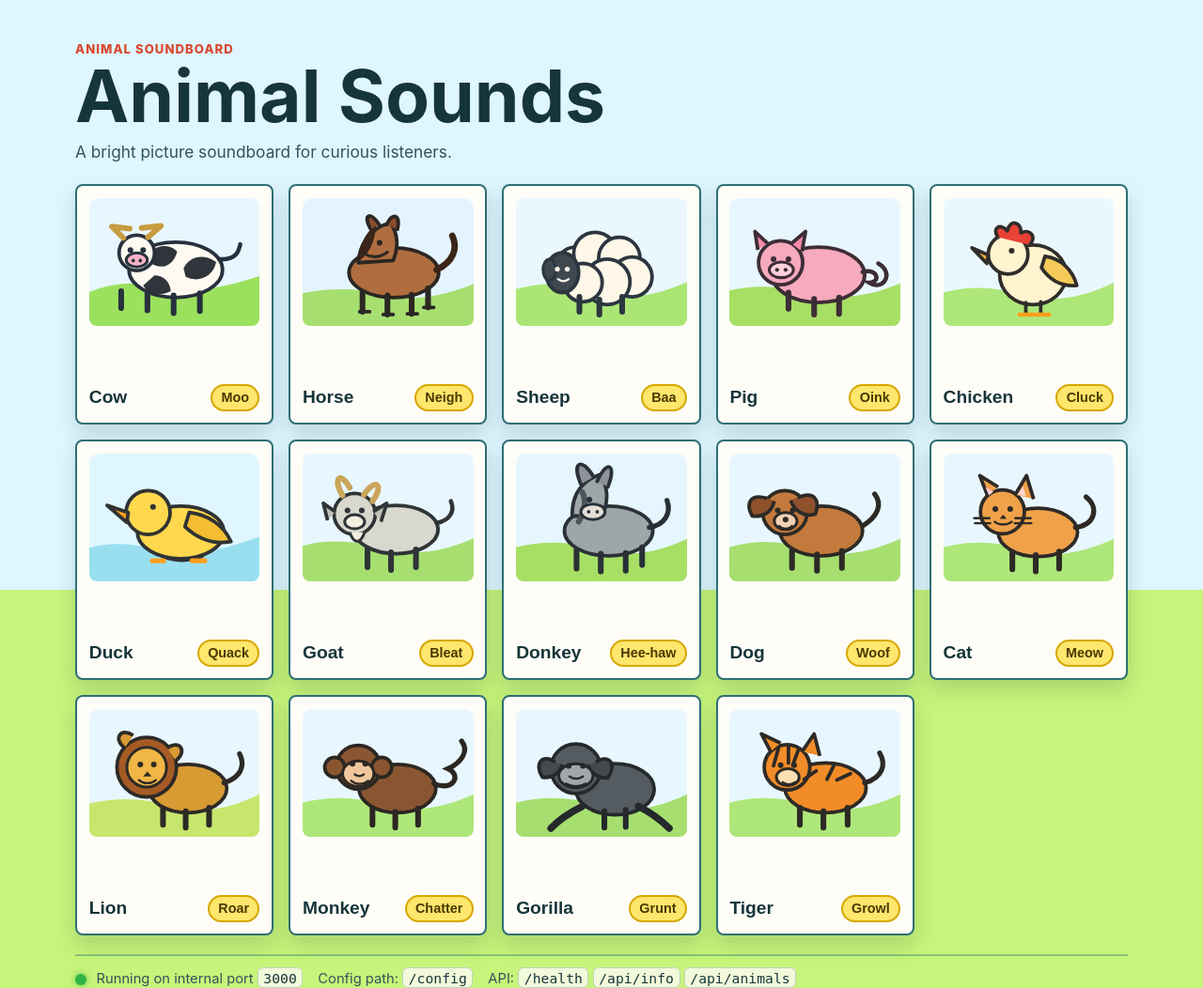
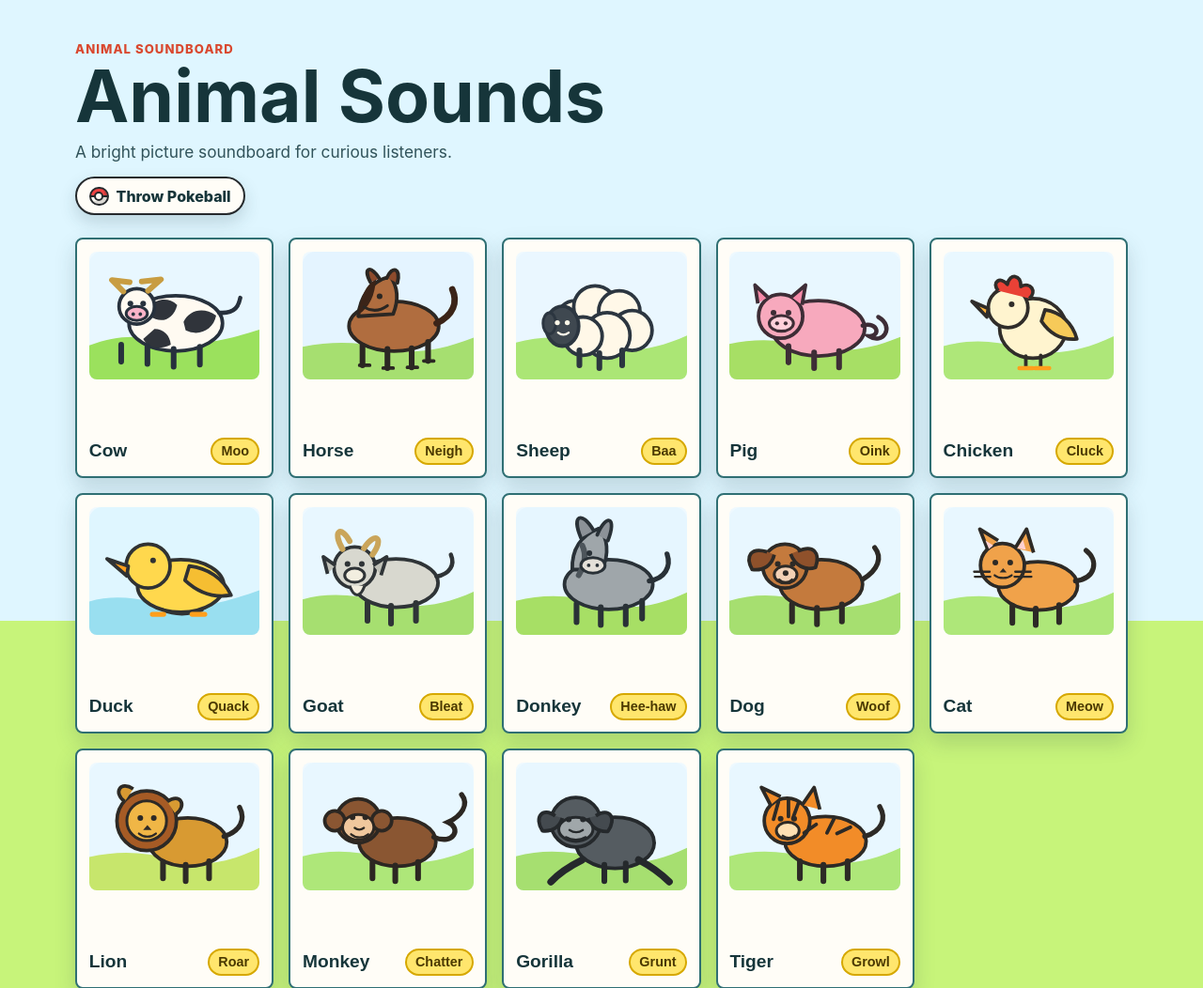
Before and after one commit to RAQ-Tech/animal-sounds, a Flask app: page / in a window 1280 px wide. Shown: the top 1052 px of the page at 94% size. Run offline with Flask 3, Linux system fonts and the light colour scheme.

Commit message:
Add Pokeball throw mode

```diff
--- a/app/static/app.js
+++ b/app/static/app.js
@@ -1,7 +1,11 @@
 (() => {
   const cards = Array.from(document.querySelectorAll(".animal-card"));
+  const throwToggle = document.getElementById("throw-mode-toggle");
+  const throwLayer = document.getElementById("pokeball-layer");
   const liveStatus = document.getElementById("sound-status");
   let audioContext = null;
+  let throwModeActive = false;
+  let throwAnimationTimer = null;
 
   function getAudioContext() {
     const AudioContextClass = window.AudioContext || window.webkitAudioContext;
@@ -14,6 +18,31 @@
     }
 
     return audioContext;
+  }
+
+  function setLiveStatus(message) {
+    if (liveStatus) {
+      liveStatus.textContent = message;
+    }
+  }
+
+  function setThrowMode(active) {
+    throwModeActive = active;
+
+    if (throwToggle) {
+      throwToggle.classList.toggle("is-armed", active);
+      throwToggle.setAttribute("aria-pressed", active ? "true" : "false");
+    }
+
+    setLiveStatus(
+      active
+        ? "Throw mode ready. Choose an animal to throw a Pokeball."
+        : "Throw mode off. Animal cards play sounds.",
+    );
+  }
+
+  function isActivationKey(event) {
+    return event.key === "Enter" || event.key === " " || event.key === "Space" || event.key === "Spacebar";
   }
 
   function createGain(context, start, duration, peak = 0.25, attack = 0.025, release = 0.08) {
@@ -227,15 +256,98 @@
     card.classList.add("is-playing");
     window.setTimeout(() => card.classList.remove("is-playing"), duration);
 
-    if (liveStatus) {
-      liveStatus.textContent = `${animalName} says ${soundLabel}.`;
+    setLiveStatus(`${animalName} says ${soundLabel}.`);
+  }
+
+  function clearThrowAnimation() {
+    if (throwAnimationTimer) {
+      window.clearTimeout(throwAnimationTimer);
+      throwAnimationTimer = null;
+    }
+
+    if (throwLayer) {
+      throwLayer.replaceChildren();
     }
   }
 
+  function createPokeball() {
+    const ball = document.createElement("span");
+    ball.className = "pokeball";
+    ball.innerHTML = '<span class="pokeball-center"></span>';
+    return ball;
+  }
+
+  function throwPokeball(targetCard) {
+    if (!throwLayer || !throwToggle) {
+      return;
+    }
+
+    clearThrowAnimation();
+
+    const throwRect = throwToggle.getBoundingClientRect();
+    const targetRect = targetCard.getBoundingClientRect();
+    const startX = throwRect.left + throwRect.width / 2;
+    const startY = throwRect.top + throwRect.height / 2;
+    const endX = targetRect.left + targetRect.width / 2;
+    const endY = targetRect.top + Math.max(48, targetRect.height * 0.42);
+    const arcY = Math.min(startY, endY) - 110;
+    const animalName = targetCard.dataset.animalName;
+    const ball = createPokeball();
+
+    ball.style.setProperty("--start-x", `${startX}px`);
+    ball.style.setProperty("--start-y", `${startY}px`);
+    ball.style.setProperty("--arc-x", `${(startX + endX) / 2}px`);
+    ball.style.setProperty("--arc-y", `${arcY}px`);
+    ball.style.setProperty("--end-x", `${endX}px`);
+    ball.style.setProperty("--end-y", `${endY}px`);
+
+    throwLayer.append(ball);
+    targetCard.classList.add("is-pokeball-target");
+    setLiveStatus(`Pokeball thrown at ${animalName}.`);
+
+    throwAnimationTimer = window.setTimeout(() => {
+      targetCard.classList.remove("is-pokeball-target");
+      clearThrowAnimation();
+      setLiveStatus(`Pokeball bounced off ${animalName}.`);
+    }, 960);
+  }
+
   function activateCard(event) {
-    playAnimal(event.currentTarget).catch(() => {
-      if (liveStatus) {
-        liveStatus.textContent = "Sound is unavailable in this browser.";
+    const card = event.currentTarget;
+    const shouldThrow = throwModeActive;
+
+    playAnimal(card)
+      .then(() => {
+        if (!shouldThrow) {
+          return;
+        }
+
+        setThrowMode(false);
+        throwPokeball(card);
+      })
+      .catch(() => {
+        setLiveStatus("Sound is unavailable in this browser.");
+        if (shouldThrow) {
+          setThrowMode(false);
+        }
+      });
+  }
+
+  if (throwToggle) {
+    throwToggle.addEventListener("click", () => {
+      setThrowMode(!throwModeActive);
+    });
+
+    throwToggle.addEventListener("keydown", (event) => {
+      if (isActivationKey(event)) {
+        event.preventDefault();
+        setThrowMode(!throwModeActive);
+        return;
+      }
+
+      if (event.key === "Escape") {
+        event.preventDefault();
+        setThrowMode(false);
       }
     });
   }
@@ -243,7 +355,7 @@
   cards.forEach((card) => {
     card.addEventListener("click", activateCard);
     card.addEventListener("keydown", (event) => {
-      if (event.key !== "Enter" && event.key !== " ") {
+      if (!isActivationKey(event)) {
         return;
       }
 
--- a/app/static/styles.css
+++ b/app/static/styles.css
@@ -59,6 +59,73 @@ body {
   font-size: 1.08rem;
 }
 
+.hero-actions {
+  display: flex;
+  flex-wrap: wrap;
+  gap: 0.7rem;
+  margin-top: 1rem;
+}
+
+.throw-toggle {
+  border: 2px solid #25292c;
+  border-radius: 999px;
+  padding: 0.52rem 0.82rem;
+  background: var(--paper);
+  color: #16353a;
+  box-shadow: 0 8px 18px var(--shadow);
+  cursor: pointer;
+  display: inline-flex;
+  align-items: center;
+  gap: 0.5rem;
+  font: inherit;
+  font-weight: 800;
+  line-height: 1;
+  transition: transform 150ms ease, box-shadow 150ms ease, background-color 150ms ease;
+}
+
+.throw-toggle:hover,
+.throw-toggle:focus-visible,
+.throw-toggle.is-armed {
+  background: #fff3b0;
+  box-shadow: 0 12px 24px rgba(217, 72, 47, 0.18);
+  transform: translateY(-1px);
+}
+
+.throw-toggle:focus-visible {
+  outline: 4px solid rgba(255, 230, 109, 0.82);
+  outline-offset: 3px;
+}
+
+.mini-pokeball,
+.pokeball {
+  position: relative;
+  border: 2px solid #25292c;
+  border-radius: 999px;
+  background:
+    linear-gradient(to bottom, #ef4444 0 46%, #25292c 46% 54%, #fffdf7 54% 100%);
+  box-shadow: inset -0.18rem -0.18rem 0 rgba(0, 0, 0, 0.14);
+}
+
+.mini-pokeball {
+  width: 1.28rem;
+  height: 1.28rem;
+  flex: 0 0 auto;
+}
+
+.mini-pokeball::after,
+.pokeball-center {
+  content: "";
+  position: absolute;
+  top: 50%;
+  left: 50%;
+  width: 36%;
+  height: 36%;
+  border: 2px solid #25292c;
+  border-radius: 999px;
+  background: #fffdf7;
+  transform: translate(-50%, -50%);
+}
+
 .animal-grid {
   display: grid;
   grid-template-columns: repeat(auto-fit, minmax(180px, 1fr));
@@ -97,6 +164,12 @@ body {
 .animal-card.is-playing {
   border-color: var(--accent);
   transform: translateY(-4px) scale(1.01);
+}
+
+.animal-card.is-pokeball-target {
+  border-color: #ef4444;
+  box-shadow: 0 0 0 5px rgba(239, 68, 68, 0.18), 0 16px 28px rgba(217, 72, 47, 0.2);
+  animation: target-pop 420ms ease;
 }
 
 .animal-image-frame {
@@ -188,9 +261,70 @@ code {
   border: 0;
 }
 
+.pokeball-layer {
+  position: fixed;
+  inset: 0;
+  z-index: 20;
+  pointer-events: none;
+  overflow: hidden;
+}
+
+.pokeball {
+  position: fixed;
+  top: 0;
+  left: 0;
+  width: 2.25rem;
+  height: 2.25rem;
+  transform: translate(var(--start-x), var(--start-y)) translate(-50%, -50%);
+  animation: pokeball-throw 900ms cubic-bezier(0.18, 0.78, 0.24, 1) forwards;
+}
+
+@keyframes pokeball-throw {
+  0% {
+    opacity: 0;
+    transform: translate(var(--start-x), var(--start-y)) translate(-50%, -50%) scale(0.72) rotate(0deg);
+  }
+
+  14% {
+    opacity: 1;
+  }
+
+  48% {
+    transform: translate(var(--arc-x), var(--arc-y)) translate(-50%, -50%) scale(1.04) rotate(430deg);
+  }
+
+  82% {
+    transform: translate(var(--end-x), var(--end-y)) translate(-50%, -50%) scale(0.92) rotate(790deg);
+  }
+
+  100% {
+    opacity: 0;
+    transform: translate(var(--end-x), var(--end-y)) translate(-50%, -50%) scale(0.35) rotate(880deg);
+  }
+}
+
+@keyframes target-pop {
+  0% {
+    transform: translateY(-4px) scale(1.01);
+  }
+
+  48% {
+    transform: translateY(-8px) scale(1.04);
+  }
+
+  100% {
+    transform: translateY(-4px) scale(1.01);
+  }
+}
+
 @media (max-width: 520px) {
   .app-shell {
     padding: 1.2rem 0;
+  }
+
+  .throw-toggle {
+    width: 100%;
+    justify-content: center;
   }
 
   .animal-grid {
--- a/app/templates/index.html
+++ b/app/templates/index.html
@@ -13,6 +13,17 @@
       <p class="eyebrow">Animal Soundboard</p>
       <h1>{{ app_name }}</h1>
       <p class="intro">A bright picture soundboard for curious listeners.</p>
+      <div class="hero-actions">
+        <button
+          type="button"
+          id="throw-mode-toggle"
+          class="throw-toggle"
+          aria-pressed="false"
+        >
+          <span class="mini-pokeball" aria-hidden="true"></span>
+          <span>Throw Pokeball</span>
+        </button>
+      </div>
     </header>
 
     <section class="animal-grid" aria-label="Animals">
@@ -50,6 +61,7 @@
     </section>
 
     <div id="sound-status" class="sr-only" aria-live="polite"></div>
+    <div id="pokeball-layer" class="pokeball-layer" aria-hidden="true"></div>
   </main>
 </body>
 </html>
```
Also changed, not shown: README.md.
